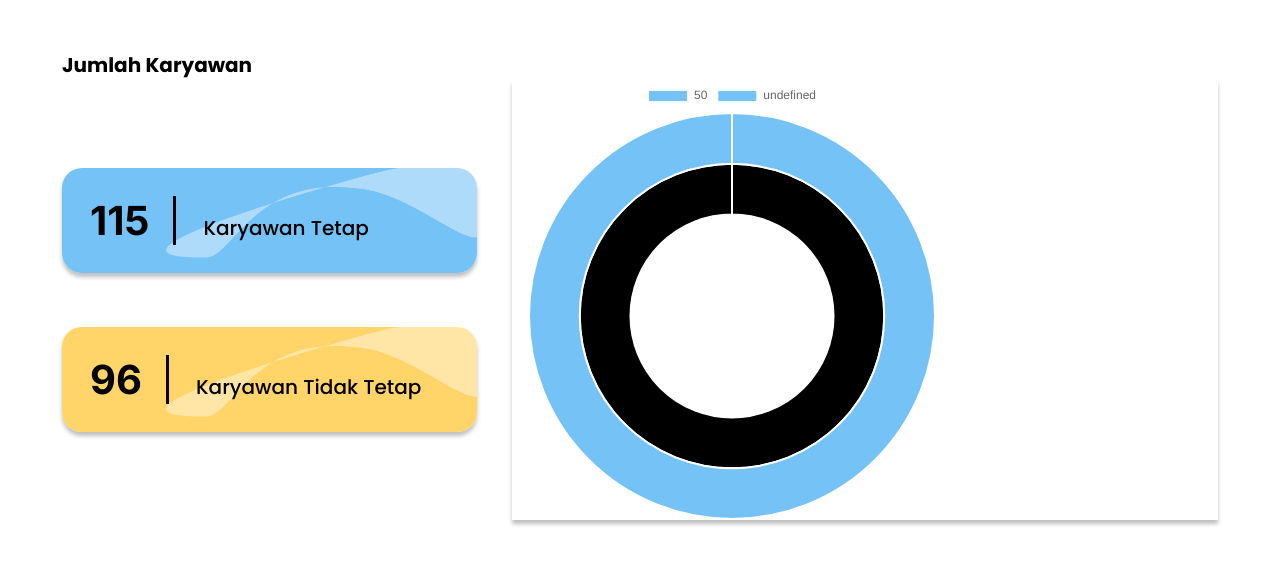
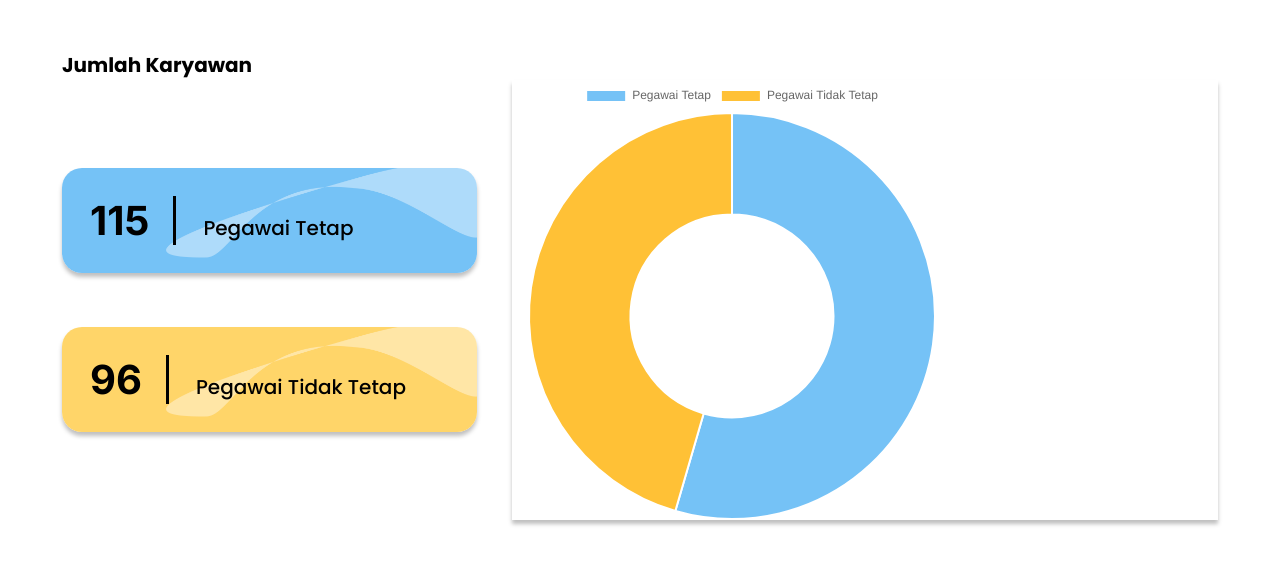
Before and after one commit to mulkihafizh/yayasan-prawitama-fe, a Next.js app: page /components/Keuangan/Pegawai-Keuangan in a window 1280 px wide. Shown: the top 564 px of the page. Built offline with nearby package versions, Linux system fonts and the light colour scheme.

Commit message:
fix chart dashboard keuangan

```diff
--- a/app/components/Keuangan/Pegawai-Keuangan/chart/page.tsx
+++ b/app/components/Keuangan/Pegawai-Keuangan/chart/page.tsx
@@ -8,21 +8,14 @@ import UserData from "@/data/keuangan/page";
 
 function LineChart() {
   const [userData, setUserData] = useState({
-    labels: UserData.map((data) => data.Pegawaitetap),
+    labels: UserData.map((data) => data.jenis),
     datasets: [
       {
-        label: "Pegawai Tetap",
-        data: UserData.map((data) => data.Pegawaitetap),
+        label: "Pegawai",
+        data: UserData.map((data) => data.JumlahPegawai),
         tension: 0.3,
         fill: true,
-        backgroundColor: "rgb(117, 194, 246)",
-      },
-      {
-        label: "Pegawai Tidak Tetap",
-        data: UserData.map((data) => data.Pegawaitidaktetap),
-        tension: 0.3,
-        fill: true,
-        backgroundColor: "rgba(31, 128, 194.)",
+        backgroundColor: ["rgb(117, 194, 246)", "rgb(255, 193, 54)"],
       },
     ],
   });
--- a/app/components/Keuangan/Pegawai-Keuangan/page.tsx
+++ b/app/components/Keuangan/Pegawai-Keuangan/page.tsx
@@ -10,21 +10,14 @@ Chart.register(CategoryScale);
 
 const ChartPage = () => {
   const [userData, setUserData] = useState({
-    labels: UserData.map((data) => data.Pegawaitetap),
+    labels: UserData.map((data) => data.jenis),
     datasets: [
       {
-        label: "Pegawai Tetap",
-        data: UserData.map((data) => data.Pegawaitetap),
+        label: "Pegawai",
+        data: UserData.map((data) => data.JumlahPegawai),
         tension: 0.3,
         fill: true,
-        backgroundColor: "rgba(117, 194, 246)",
-      },
-      {
-        label: "Pegawai Tidak Tetap",
-        data: UserData.map((data) => data.Pegawaitidaktetap),
-        tension: 0.3,
-        fill: true,
-        backgroundColor: "rgba(31, 128, 194)",
+        backgroundColor: ["rgb(117, 194, 246)", "rgb(255, 193, 54)"],
       },
     ],
   });
@@ -33,18 +26,16 @@ const ChartPage = () => {
       <div className={css.title}>Jumlah Karyawan</div>
       <div className={css.jumlahKaryawan}>
         <div className={css.presentase}>
-          <div className={css.box1}>
-            <div className={css.number}>
-              <div className={css.h1}>115</div>
+          {
+            UserData.map((data, index) => (
+              <div key={data.jenis} className={index == 0 ? css.box1 : css.box2}>
+              <div className={css.number}>
+                <div className={css.h1}>{data.JumlahPegawai}</div>
+              </div>
+              <div className={css.kt}>{data.jenis}</div>
             </div>
-            <div className={css.kt}>Karyawan Tetap</div>
-          </div>
-          <div className={css.box2}>
-            <div className={css.number}>
-              <div className={css.h1}>96</div>
-            </div>
-            <div className={css.kt}>Karyawan Tidak Tetap</div>
-          </div>
+            ))
+          }
         </div>
         <div className={css.chart}>
           <LineChart />
--- a/data/keuangan/page.tsx
+++ b/data/keuangan/page.tsx
@@ -1,9 +1,11 @@
 const UserData = [
     {
-       Pegawaitetap: 50,
+       jenis: "Pegawai Tetap",
+       JumlahPegawai: 115,
     },
     {
-        Pegawaitidaktetap: 50,
+        jenis: "Pegawai Tidak Tetap",
+        JumlahPegawai: 96,
     },
 
 
```
